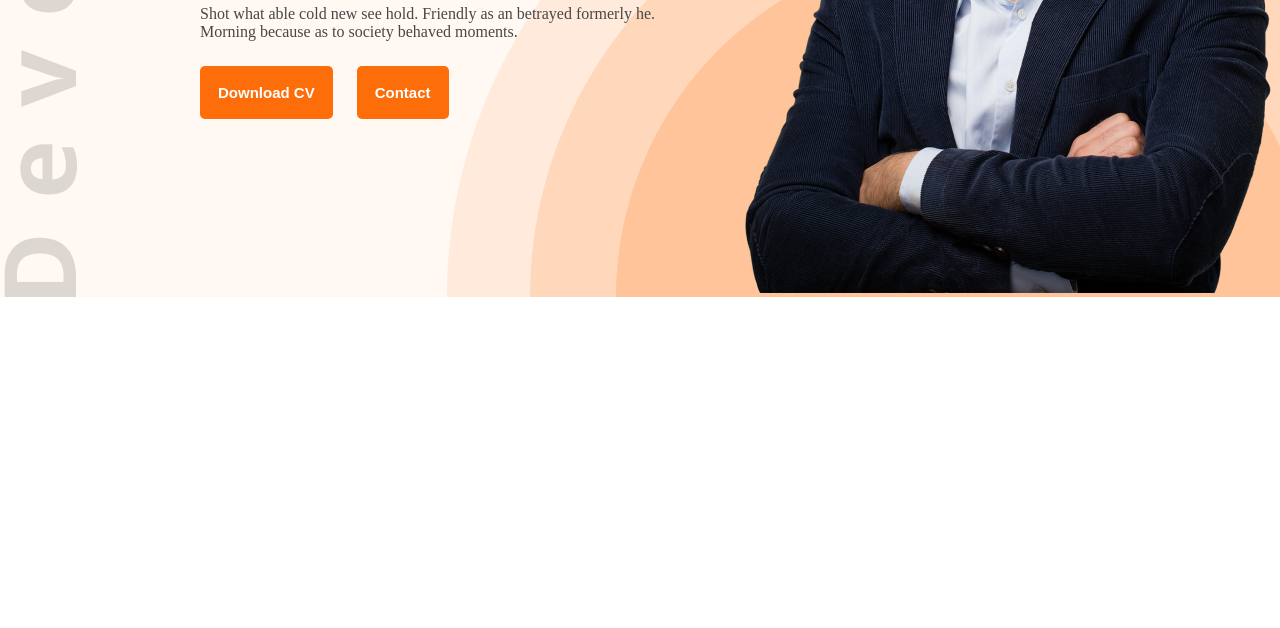
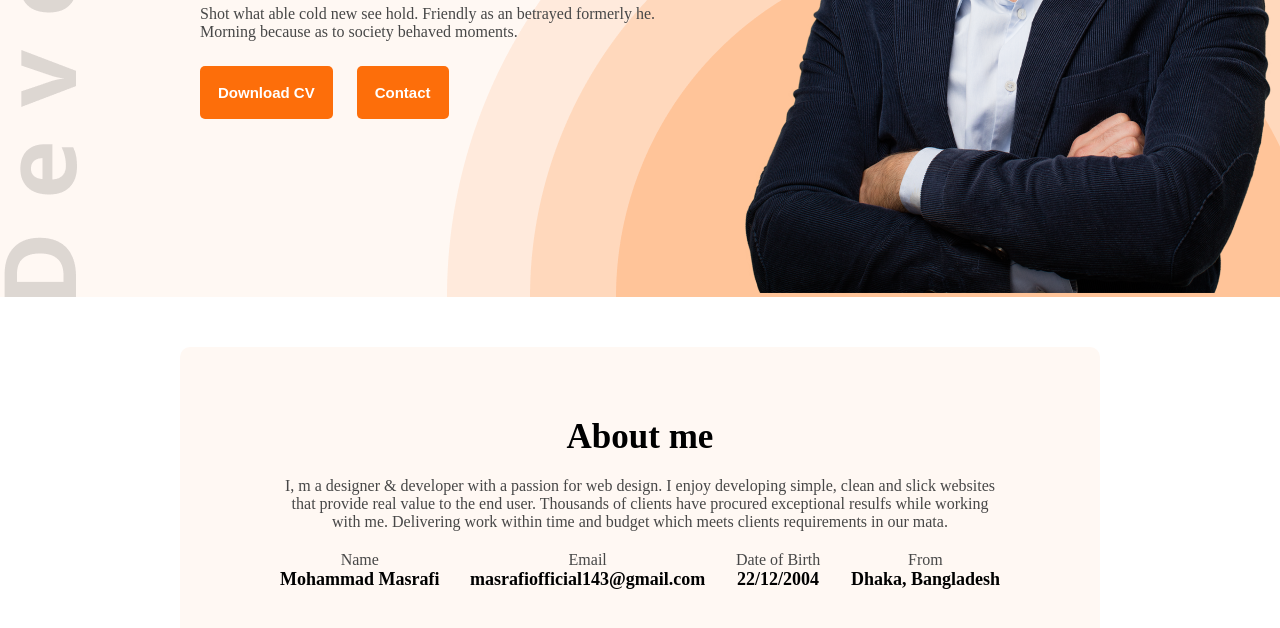
Before and after one commit to masrafi143/portfolio-html-css, a plain HTML site: page index.html in a window 1280 px wide. Shown: the part 466-1094 px from the top of the page. Before the commit the page ends 800 px from the top, so only its background shows below. Drawn offline with Linux system fonts and the light colour scheme.

Commit message:
about-me section added

```diff
--- a/index.html
+++ b/index.html
@@ -34,5 +34,30 @@
             </div>
         </div>
     </header>
+    <main>
+        <!-- about me section -->
+        <section class="about-me">
+            <h3>About me</h3>
+            <p class="my-description txt-dark">I, m a designer & developer with a passion for web design. I enjoy developing simple, clean and slick websites that provide real value to the end user. Thousands of clients have procured exceptional resulfs while working with me. Delivering work within time and budget which meets clients requirements in our mata.</p>
+            <div class="about-items">
+                <div class="about-item">
+                    <p class="item-title txt-dark">Name</p>
+                    <p class="item-description">Mohammad Masrafi</p>
+                </div>
+                <div class="about-item">
+                    <p class="item-title txt-dark">Email</p>
+                    <p class="item-description">masrafiofficial143@gmail.com</p>
+                </div>
+                <div class="about-item">
+                    <p class="item-title txt-dark">Date of Birth</p>
+                    <p class="item-description">22/12/2004</p>
+                </div>
+                <div class="about-item">
+                    <p class="item-title txt-dark">From</p>
+                    <p class="item-description">Dhaka, Bangladesh</p>
+                </div>
+            </div>
+        </section>
+    </main>
 </body>
 </html>
--- a/style.css
+++ b/style.css
@@ -74,3 +74,27 @@ nav a{
 .banner-content button{
     margin-right: 20px;
 }
+
+/* About me section */
+.about-me{
+    background-color: #FFF8F3;
+    text-align: center;
+    border-radius: 10px;
+    margin: 50px 180px;
+    padding: 70px 100px;
+}
+.about-me h3{
+    font-weight: bold;
+    font-size: 35px;
+}
+.my-description{
+    margin: 20px 0;
+}
+.about-items{
+    display: flex;
+    justify-content: space-between;
+}
+.item-description{
+    font-weight: bold;
+    font-size: 18px;
+}
```
